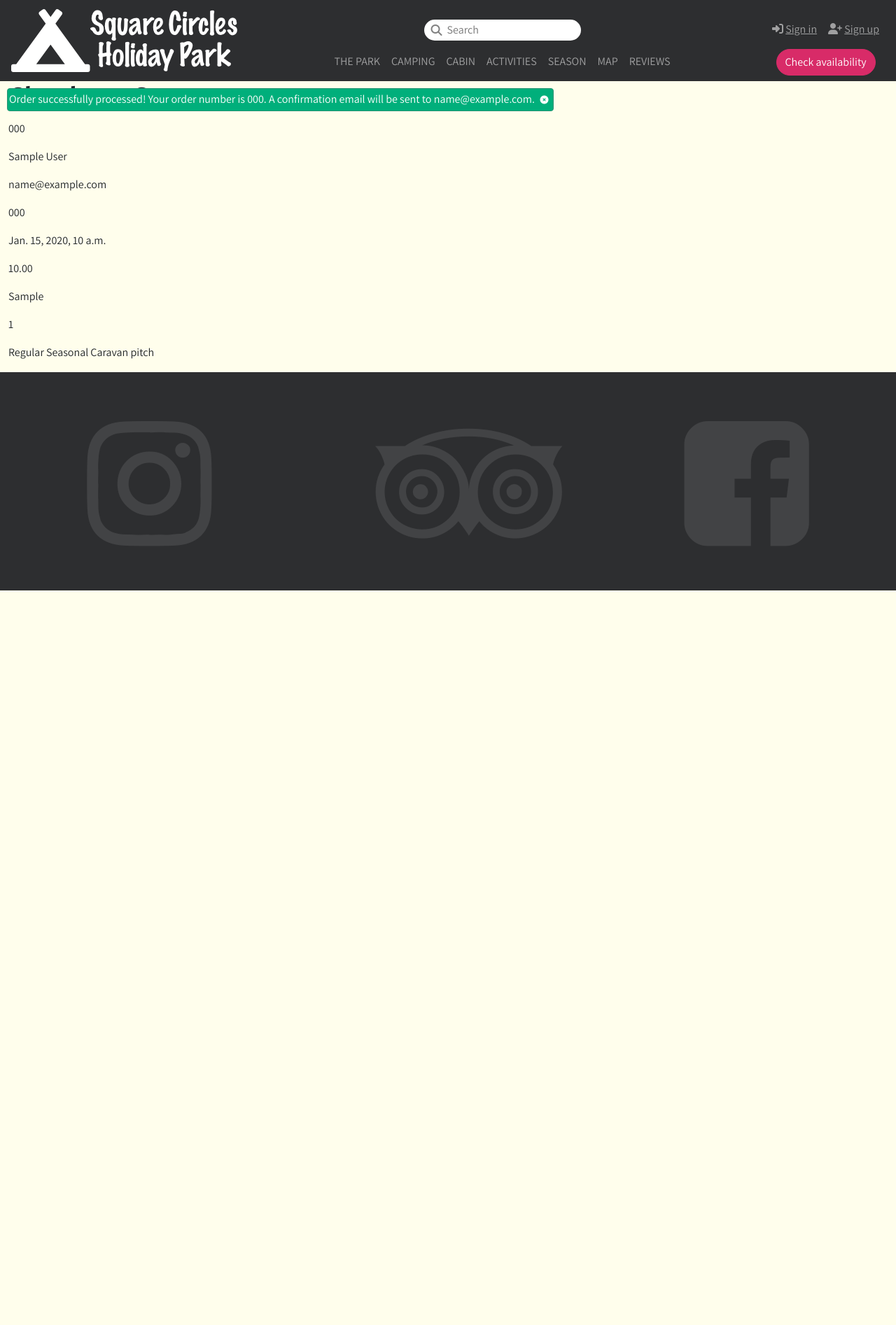
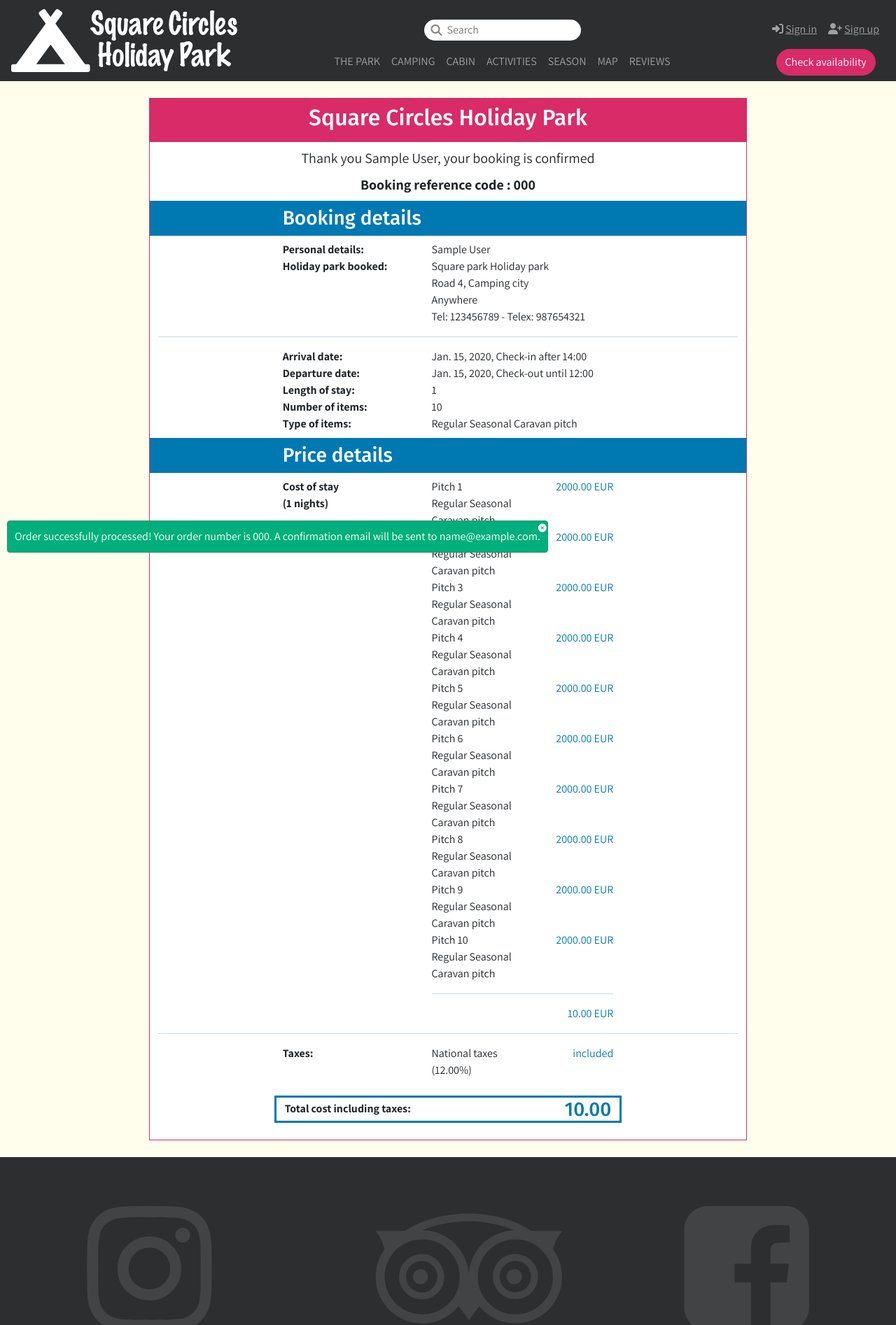
Before and after one commit to malmgrenola/square-circles, a Django app: page /checkout/checkout_success/000 in a window 1280 px wide. Shown: the top 1894 px of the page at 70% size. Before the commit the page ends 844 px from the top, so only its background shows below. Run offline with Django 3.2, Linux system fonts and the light colour scheme; data comes from the database, SQL or seed files in the repository; tables that the repository leaves empty hold one stand-in row (values such as "Sample post"); parts of the project's set-up code (start-up, migrations or seed data) failed here and were passed over; some libraries are stand-ins or nearby versions; some web fonts are replaced.

Commit message:
style checkout success and  admin

```diff
--- a/checkout/admin.py
+++ b/checkout/admin.py
@@ -4,7 +4,11 @@ from .models import Order, OrderLineItem
 
 class OrderLineItemAdminInline(admin.TabularInline):
     model = OrderLineItem
-    readonly_fields = ('lineitem_total',)
+    readonly_fields = ('lineitem_total', 'days',)
+    fields = ('quantity', 'product', 'check_in',
+              'check_out', 'days', 'lineitem_total',)
+    list_display = ('quantity', 'product', 'check_in',
+                    'check_out', 'days', 'lineitem_total',)
 
 
 class OrderAdmin(admin.ModelAdmin):
--- a/checkout/models.py
+++ b/checkout/models.py
@@ -13,7 +13,7 @@ from datetime import datetime
 
 class Order(models.Model):
     order_number = models.CharField(
-        max_length=32, default=uuid.uuid4().hex.upper(), null=False, editable=False)
+        max_length=32, null=False, editable=False)
     user_profile = models.ForeignKey(UserProfile, on_delete=models.SET_NULL,
                                      null=True, blank=True, related_name='orders')
     full_name = models.CharField(max_length=50, null=False, blank=False)
@@ -30,6 +30,12 @@ class Order(models.Model):
     def __str__(self):
         return self.order_number
 
+    def _generate_order_number(self):
+        """
+        Generate a random, unique order number using UUID
+        """
+        return uuid.uuid4().hex.upper()
+
     def update_total(self):
         """
         Update grand total each time a line item is added,
@@ -39,6 +45,15 @@ class Order(models.Model):
         self.grand_total = self.lineitems.aggregate(Sum('lineitem_total'))[
             'lineitem_total__sum'] or 0
         self.save()
+
+    def save(self, *args, **kwargs):
+        """
+        Override the original save method to set the order number
+        if it hasn't been set already.
+        """
+        if not self.order_number:
+            self.order_number = self._generate_order_number()
+        super().save(*args, **kwargs)
 
 
 class OrderLineItem(models.Model):
@@ -56,8 +71,10 @@ class OrderLineItem(models.Model):
     def save(self, *args, **kwargs):
         """
         Override the original save method to set the lineitem total
-        and update the order total.
+        and update the number of days booked.
         """
+
+        self.days = (self.check_out - self.check_in).days
         self.lineitem_total = self.product.price * self.quantity * self.days
         super().save(*args, **kwargs)
 
--- a/checkout/static/checkout/css/checkout.css
+++ b/checkout/static/checkout/css/checkout.css
@@ -46,6 +46,10 @@ select option[value=""] {
   color: #aab7c4 !important;
 }
 
+.highlight-border {
+  border: 3px solid #0079b2;
+}
+
 #loading-overlay {
   display: none;
   position: fixed;
--- a/checkout/templates/checkout/checkout_success.html
+++ b/checkout/templates/checkout/checkout_success.html
@@ -1,26 +1,121 @@
 {% extends "base.html" %}
 {% load static%}
+{% load filters %}
+
 
 {% block extra_css %}
     <link rel="stylesheet" href="{% static 'checkout/css/checkout.css' %}">
 {% endblock %}
 
 {% block page_header %}
-    <h1>Checkout Success</h1>
-{% endblock %}
-{% block content %}
-<p>{{order}}</p>
-<p>{{order.full_name}}</p>
-<p>{{order.email}}</p>
-<p>{{order.phone_number}}</p>
-<p>{{order.date}}</p>
-<p>{{order.grand_total}}</p>
-<p>{{order.original_basket}}</p>
-<p>{{order.stripe_pid}}</p>
-{% for item in order.lineitems.all %}
-    <p>{{item.product.name}}</p>
-    <p>{{item.product.quantity}}</p>
-    <p>{{item.product.lineitem_total}}</p>
-{% endfor %}
 
 {% endblock %}
+
+
+{% block content %}
+<div class="row justify-content-md-center">
+    <div class="col col-md-8 m-md-4 box">
+        <div class="row py-2 bg-primary text-white text-center">
+            <div class="col">
+                <h2>Square Circles Holiday Park</h2>
+            </div>
+        </div>
+        <div class="row py-2 text-center justify-content-md-center fs-5">
+            <div class="col">Thank you {{order.full_name}}, your booking is confirmed</div>
+        </div>
+        <div class="row text-center justify-content-md-center fs-5">
+            <div class="col"><strong>Booking reference code : {{order}}</strong></div>
+        </div>
+        <div class="row my-2 bg-secondary justify-content-md-center text-white">
+            <div class="col col-md-7"><h3 class="m-0 py-2">Booking details</h3></div>
+        </div>
+        <div class="row justify-content-md-center">
+            <div class="col-5 col-md-3"><strong>Personal details:</strong></div>
+            <div class="col-7 col-md-4">{{order.full_name}}</div>
+        </div>
+        <div class="row justify-content-md-center">
+            <div class="col-5 col-md-3"><strong>Holiday park booked:</strong></div>
+            <div class="col-7 col-md-4">Square park Holiday park<br />
+                Road 4, Camping city<br />
+                Anywhere<br />
+                Tel: 123456789 - Telex: 987654321</div>
+        </div>
+        <hr class="text-secondary">
+        {% for item in order.lineitems.all %}
+            <div class="row justify-content-md-center">
+                <div class="col-5 col-md-3"><strong>Arrival date:</strong></div>
+                <div class="col-7 col-md-4">{{item.check_in}}, Check-in after 14:00</div>
+            </div>
+            <div class="row justify-content-md-center">
+                <div class="col-5 col-md-3"><strong>Departure date:</strong></div>
+                <div class="col-7 col-md-4">{{item.check_out}}, Check-out until 12:00</div>
+            </div>
+            <div class="row justify-content-md-center">
+                <div class="col-5 col-md-3"><strong>Length of stay:</strong></div>
+                <div class="col-7 col-md-4">{{item.days}}</div>
+            </div>
+            <div class="row justify-content-md-center">
+                <div class="col-5 col-md-3"><strong>Number of items:</strong></div>
+                <div class="col-7 col-md-4">{{item.quantity}}</div>
+            </div>
+            <div class="row justify-content-md-center">
+                <div class="col-5 col-md-3"><strong>Type of items:</strong></div>
+                <div class="col-7 col-md-4">{{item.product.name}}</div>
+            </div>
+
+            {% if not forloop.last %}<hr class="text-secondary">{% endif %}
+        {% endfor %}
+
+        <div class="row my-2  justify-content-md-center bg-secondary text-white">
+            <div class="col col-md-7"><h3 class="m-0 py-2">Price details</h3></div>
+        </div>
+        {% for item in order.lineitems.all %}
+            <div class="row justify-content-md-center">
+                <div class="col-5 col-md-3"><strong>Cost of stay<br />
+                    ({{item.days}} nights)</strong></div>
+                <div class="col-7 col-md-4">
+                    {% for i in item.quantity|times %}
+                    <div class="row">
+                        <div class="col">Pitch {{i}}<br />
+                            {{item.product.name}}
+                        </div>
+                        <div class="col text-secondary text-end">{{ item.product.price | multiply:item.days }} EUR
+                        </div>
+                    </div>
+                    {% if forloop.last %}<hr class="text-secondary">
+                    <div class="row justify-content-md-center">
+                        <div class="col text-secondary text-end">{{ item.lineitem_total }} EUR
+                        </div>
+                    </div>
+                    {% endif %}
+                    {% endfor %}
+                </div>
+            </div>
+            {% if not forloop.last %}<hr class="text-secondary">{% endif %}
+        {% endfor %}
+        <hr class="text-secondary">
+        <div class="row justify-content-md-center">
+            <div class="col-5 col-md-3"><strong>Taxes:</strong></div>
+            <div class="col-7 col-md-4">
+                <div class="row">
+                    <div class="col">National taxes<br />
+                        (12.00%)
+                    </div>
+                    <div class="col text-secondary text-end">included</div>
+                </div>
+             </div>
+        </div>
+        <div class="row my-4 justify-content-md-center">
+            <div class="col col-md-7 highlight-border">
+                <div class="row align-items-center">
+                    <div class="col"><strong>Total cost including taxes:</strong></div>
+                    <div class="col text-secondary text-end"><h3 class="m-0">{{ order.grand_total }}</h3></div>
+                </div>
+            </div>
+        </div>
+    </div>
+</div>
+
+
+
+{% endblock %}
--- /dev/null
+++ b/checkout/templatetags/filters.py
@@ -0,0 +1,13 @@
+from django import template
+
+register = template.Library()
+
+
+@register.filter(name='times')
+def times(number):
+    return range(1, number + 1)
+
+
+@register.filter(name='multiply')
+def multiply(number, factor):
+    return number * factor
--- a/checkout/views.py
+++ b/checkout/views.py
@@ -61,7 +61,6 @@ def checkout(request):
                         item['check_in'], date_format),
                     check_out=datetime.strptime(
                         item['check_out'], date_format),
-                    days=item['days']
                 )
                 order_line_item.save()
 
@@ -113,6 +112,7 @@ def checkout(request):
 def checkout_success(request, order_number):
     save_info = request.session.get('save_info')
     order = get_object_or_404(Order, order_number=order_number)
+    order_line_items = OrderLineItem.objects.filter(order=order)
 
     if request.user.is_authenticated:
         profile = UserProfile.objects.get(user=request.user)
@@ -139,6 +139,7 @@ def checkout_success(request, order_number):
     template = 'checkout/checkout_success.html'
     context = {
         'order': order,
+        'order_line_items': order_line_items,
     }
 
     return render(request, template, context)
--- a/checkout/webhook_handler.py
+++ b/checkout/webhook_handler.py
@@ -109,7 +109,6 @@ class StripeWH_Handler:
                             item['check_in'], date_format),
                         check_out=datetime.strptime(
                             item['check_out'], date_format),
-                        days=item['days']
                     )
                     order_line_item.save()
 
--- a/static/css/base.css
+++ b/static/css/base.css
@@ -31,8 +31,10 @@ body {
 .box {
   background-color: white;
   border: 1px solid #d82b68;
+  min-width: 50%;
+}
+.box-rounded {
   border-radius: 1em;
-  min-width: 50%;
 }
 
 img.image-thumbnail,
@@ -287,18 +289,25 @@ footer i {
 }
 
 /* ---------------------------- Messages */
+.message-container {
+  position: fixed;
+  width: 100%;
+  bottom: 0;
+  left: 0;
+}
+
 .message-container .alert {
   display: inline-block;
-  padding: 2px;
+  padding: 10px;
   margin: 10px;
 }
 
 .message-container .btn-alert {
-  position: relative;
-  top: 0;
-  right: 0;
+  position: absolute;
+  right: 0px;
+  top: 0px;
   z-index: 2;
-  padding: 0.3em;
+  padding: 0;
   font-size: 0.75em;
   color: inherit;
 }
--- a/templates/base.html
+++ b/templates/base.html
@@ -55,9 +55,7 @@
     {% endif %}
     </header>
     <div class="container-fluid bg-light">
-
-
-      <section>
+       <section>
         {% block page_header %}
         {% endblock %}
         {% block content %}
```
Also changed, not shown: README.md, checkout/templatetags/__init__.py (added).
